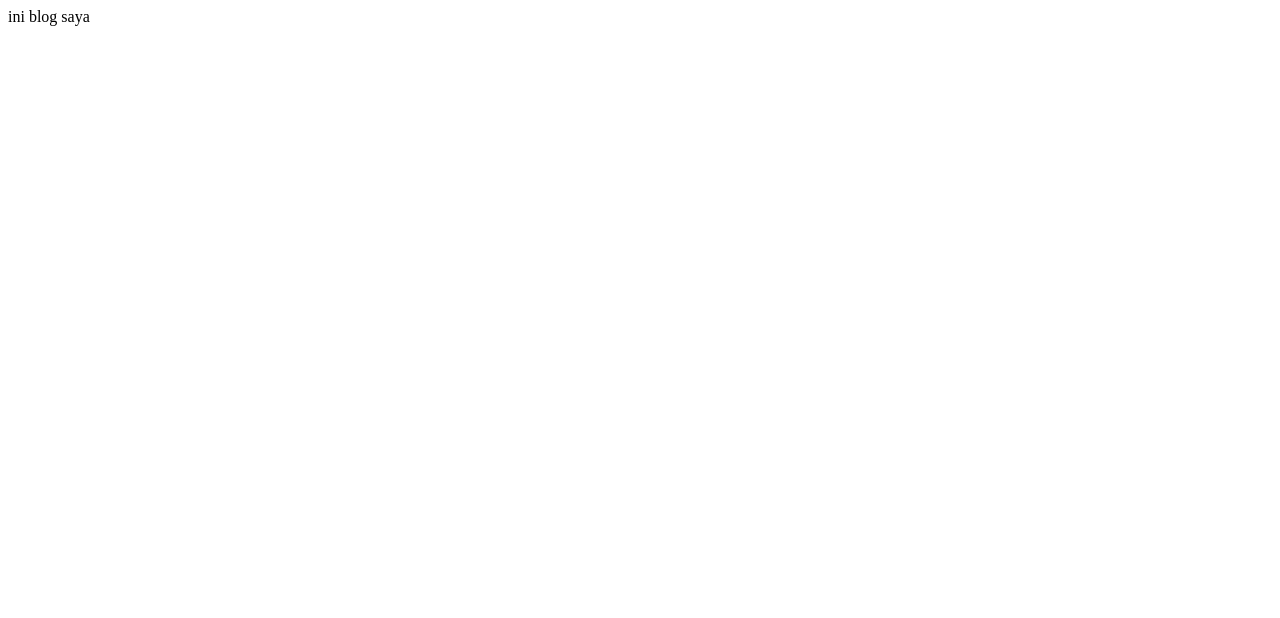
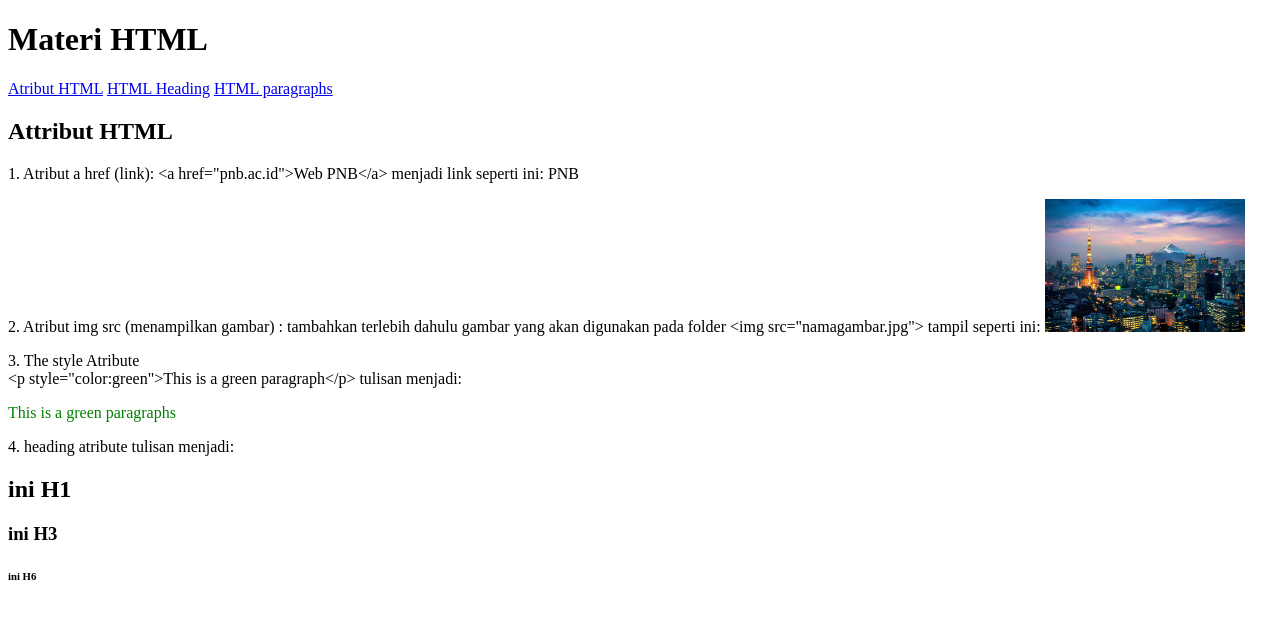
Before and after one commit to BagusAryaa155/portofolio, a plain HTML site: page blog.html in a window 1280 px wide. Drawn offline with Linux system fonts and the light colour scheme.

```diff
--- a/blog.html
+++ b/blog.html
@@ -1,6 +1,36 @@
+<!DOCTYPE html>
+<html lang="en">
 <head>
-    <title>blog</title>
+    <meta charset="UTF-8">
+    <meta name="viewport" content="width=device-width, initial-scale=1.0">
+    <title>Document</title>
 </head>
 <body>
-    <header>ini blog saya</header>
+    <h1>Materi HTML</h1>
+    <a href ="#atribut">Atribut HTML</a>
+    <a href ="#heading">HTML Heading</a>
+    <a href ="#paragraphs">HTML paragraphs</a>
+
+    <section id="atribut">
+        <h2>Attribut HTML</h2>
+        <p>1. Atribut a href (link):
+            &lt;a href="pnb.ac.id"&gt;Web PNB&lt;/a&gt;
+            menjadi link seperti ini: <a hrefn="pnb.ac.id">PNB</a>
+        </p>
+        <p>2. Atribut img src (menampilkan gambar) :
+            tambahkan terlebih dahulu gambar yang akan digunakan pada folder
+            &lt;img src="namagambar.jpg"&gt;
+            tampil seperti ini: <img src="tokyo walpaper.jpg" alt="Tokyo" width="200">
+        </p>
+        <p>3. The style Atribute <br>
+            &lt;p style="color:green"&gt;This is a green paragraph&lt;/p&gt;
+            tulisan menjadi:
+            <p style="color:green">This is a green paragraphs
+        </p>
+        <p>4. heading atribute
+            tulisan menjadi:
+            <h1>ini H1</h1><h3>ini H3</h3><h6>ini H6</h6>
+        </p>
+    </section>
 </body>
+</html>
```
Also changed, not shown: index.html (+1 -0 lines), foto arya copy.jpg (added), tokyo walpaper.jpg (added).
